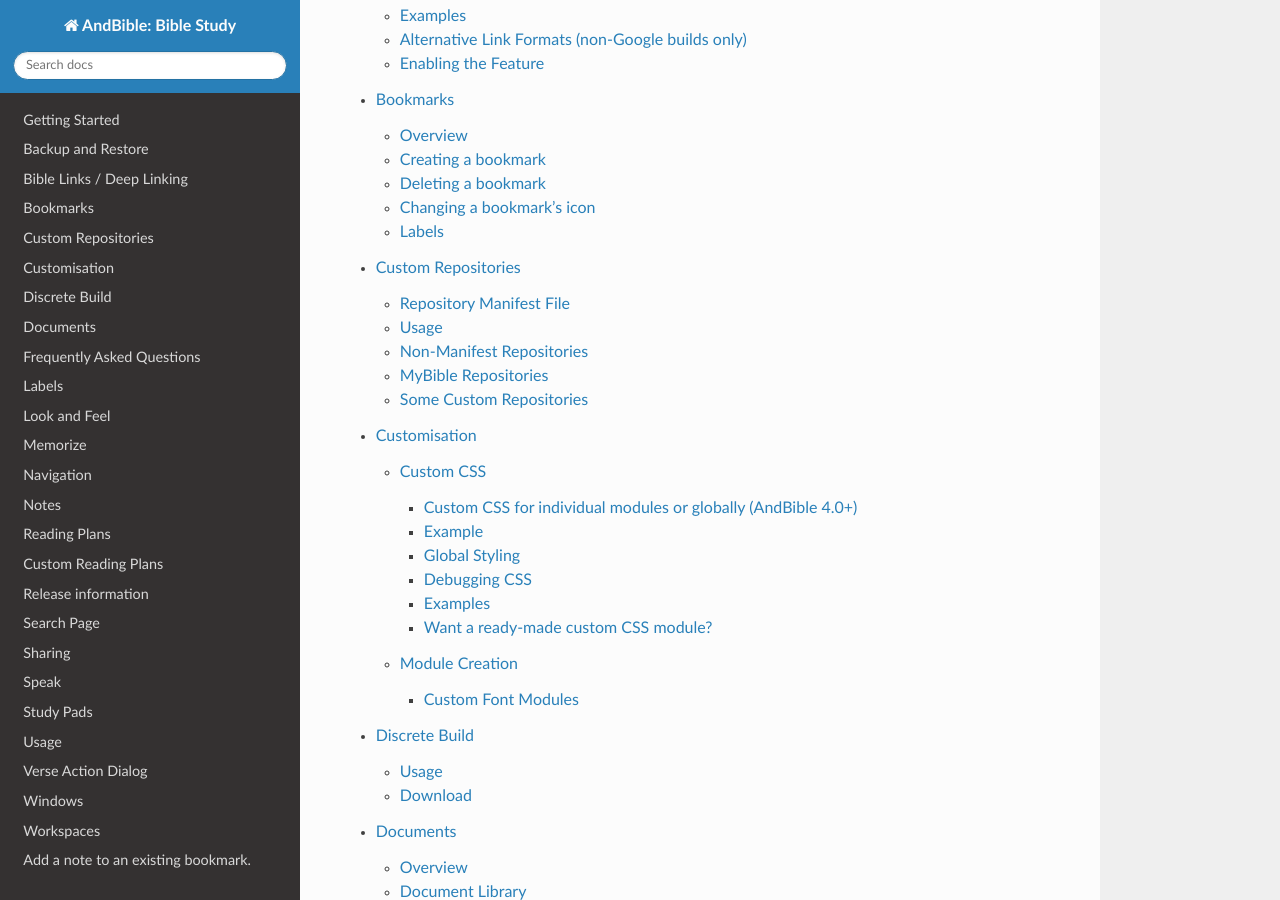
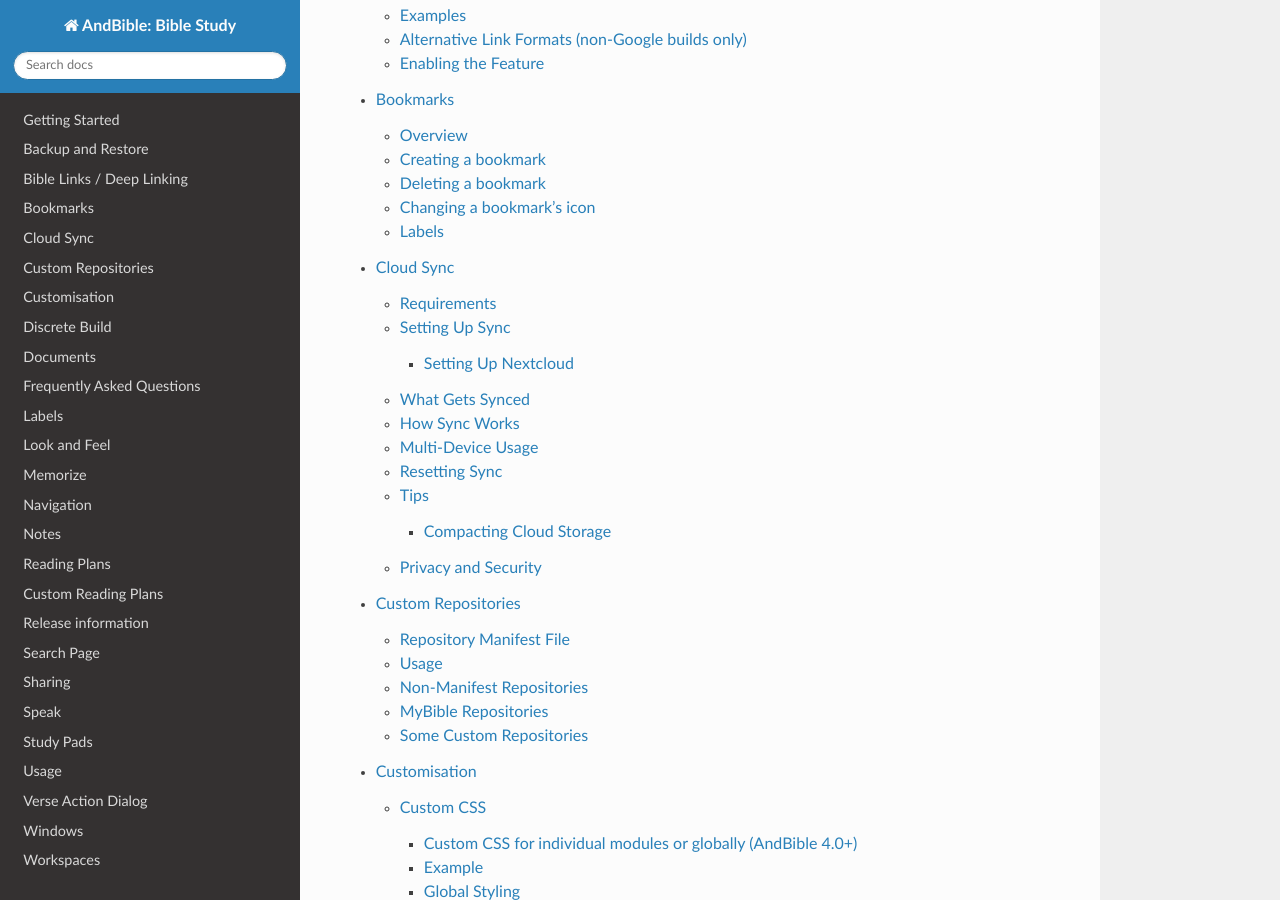
Before and after one commit to AndBible/docs, a Sphinx documentation site: the page built from docs/source/index.rst, in a window 1280 px wide and 900 px high, scrolled down 866 px. Built offline with Sphinx 7.4.7 and the Read the Docs theme 3.1.0, drawn with Linux system fonts in a browser that asks for light colours; pages that are not in the unit, such as notebooks, are missing from menus; some of the changed lines change nothing that is shown.

Commit message:
Add cloud sync documentation
Cover Google Drive and Nextcloud setup, what gets synced,
multi-device behavior, privacy, and reset instructions.

```diff
--- /dev/null
+++ b/docs/source/cloud_sync.rst
@@ -0,0 +1,135 @@
+Cloud Sync
+==========
+
+|app| can synchronize your bookmarks, notes, labels, study pads, and workspaces
+across multiple devices using Google Drive or Nextcloud.
+
+Sync is automatic — once set up, changes are synchronized in the background
+while the app is open, as well as when opening or exiting the app.
+
+Requirements
+------------
+
+* Android 5.1 or newer
+* A Google account (for Google Drive sync) or a Nextcloud server
+* Internet connection
+
+.. note::
+   Google Drive sync is not available in the F-Droid build. If you installed
+   |app| from F-Droid, you can use Nextcloud instead.
+
+Setting Up Sync
+---------------
+
+#. Open the top left main menu (|hamburger|).
+#. Tap ``Sync settings``.
+#. Choose your sync adapter: **Google Drive** (default) or **Nextcloud**.
+#. Toggle on the data categories you want to sync (Bookmarks, Workspaces).
+
+When enabling sync for the first time:
+
+* If **no sync data exists** in the cloud yet, your local data will be uploaded
+  automatically.
+* If **sync data already exists** (e.g. from another device), a dialog will
+  appear with three options:
+
+  * **Copy from Cloud to this device** — downloads the cloud data and replaces
+    your local data with it.
+  * **Copy from this device to Cloud** — replaces the cloud data with this
+    device's local data.
+  * **Cancel & disable synchronization** — cancels and disables sync for this
+    category.
+
+  A confirmation dialog will follow to make sure you understand the
+  consequences.
+
+Setting Up Nextcloud
+^^^^^^^^^^^^^^^^^^^^
+
+If using Nextcloud instead of Google Drive:
+
+#. In Sync settings, change the ``Sync adapter`` to **Nextcloud**.
+#. Enter your Nextcloud server URL, username, and password.
+#. Optionally specify a folder path on the server.
+#. Toggle on the data categories you want to sync.
+
+What Gets Synced
+----------------
+
+**Bookmarks** (toggle: Bookmarks)
+   Bookmarks, highlights, notes, labels, and study pads — for both Bible
+   and non-Bible documents.
+
+**Workspaces** (toggle: Workspaces)
+   Workspace configurations, window layouts, and current document positions.
+
+**Not synced:**
+   Bible and commentary modules themselves are not synced.
+   Download your modules separately on each device. App settings and preferences
+   are also not synced.
+
+How Sync Works
+--------------
+
+* Sync runs automatically approximately every 60 seconds while the app is in
+  the foreground and device is online.
+* Sync also runs when the app is opened and when exiting the app.
+* Only changes since the last sync are uploaded — not the entire database each time.
+* If two devices change the same item, the most recent change wins automatically
+  (based on timestamps).
+
+Multi-Device Usage
+------------------
+
+Each device is identified separately. When multiple devices are synced:
+
+* Changes from all devices are merged automatically.
+* If the same bookmark or workspace is modified on two devices between syncs,
+  the last change (by timestamp) takes precedence.
+* There is no manual conflict resolution — the process is fully automatic.
+
+Resetting Sync
+--------------
+
+To disconnect from cloud sync:
+
+#. Open ``Sync settings``.
+#. Tap ``Sign Out``.
+#. Confirm the reset.
+
+This signs out, disables synchronization, and resets related settings. Your
+local data is kept intact. You can set up sync again at any time.
+
+Tips
+----
+
+Compacting Cloud Storage
+^^^^^^^^^^^^^^^^^^^^^^^^
+
+Over time, the sync data in the cloud can grow as incremental change patches
+accumulate. To compact the cloud storage:
+
+#. Make a :doc:`backup <backup_restore>` first, just in case.
+#. On one device, open ``Sync settings`` and tap ``Sign Out``.
+#. Set up sync again and choose **Copy from this device to Cloud**. This
+   replaces the accumulated patches in the cloud with a clean snapshot.
+#. On your other devices, sync will detect that the cloud data has changed.
+   When prompted, choose **Copy from Cloud to this device** to restore from the
+   clean snapshot.
+
+Privacy and Security
+--------------------
+
+* **Google Drive:** |app| uses the app-specific ``AppData`` folder on Google
+  Drive. It cannot access any other files on your Drive, and other apps cannot
+  access |app|'s sync data.
+* **Data sent:** Only your bookmarks, labels, notes, study pads, workspaces,
+  and window configurations are uploaded — no personal information beyond what
+  you explicitly create in the app.
+* **Credentials:** Authentication credentials are stored only on the device
+  and are never included in backups.
+
+.. note::
+   |app| developers are not responsible for any data loss or damage that may
+   occur during the synchronization process. Regular :doc:`backups <backup_restore>`
+   are recommended.
--- a/docs/source/index.rst
+++ b/docs/source/index.rst
@@ -23,6 +23,7 @@
    backup_restore
    bible_links
    bookmarks
+   cloud_sync
    custom_repositories
    customisation/index
    discrete_build
```
